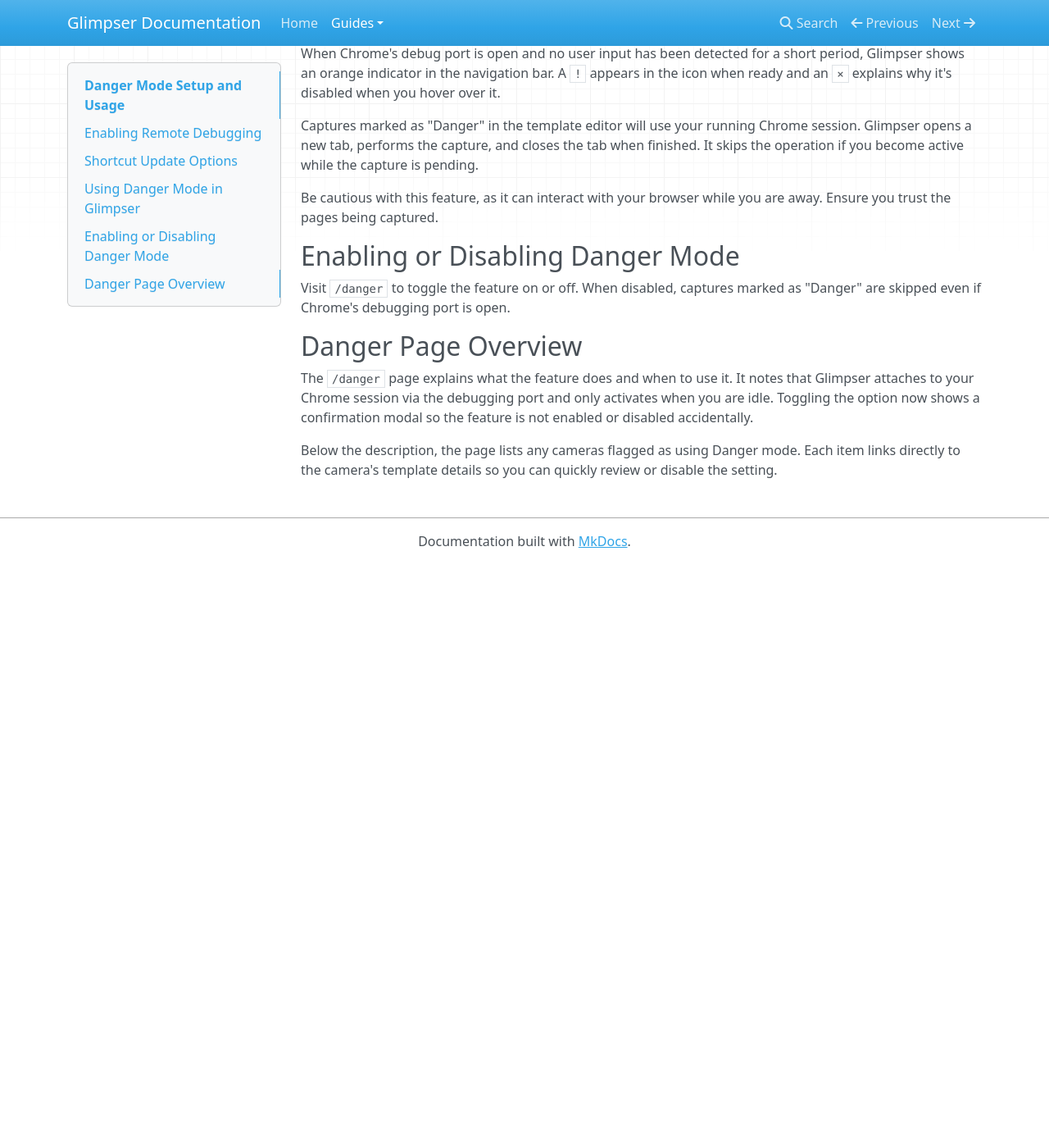
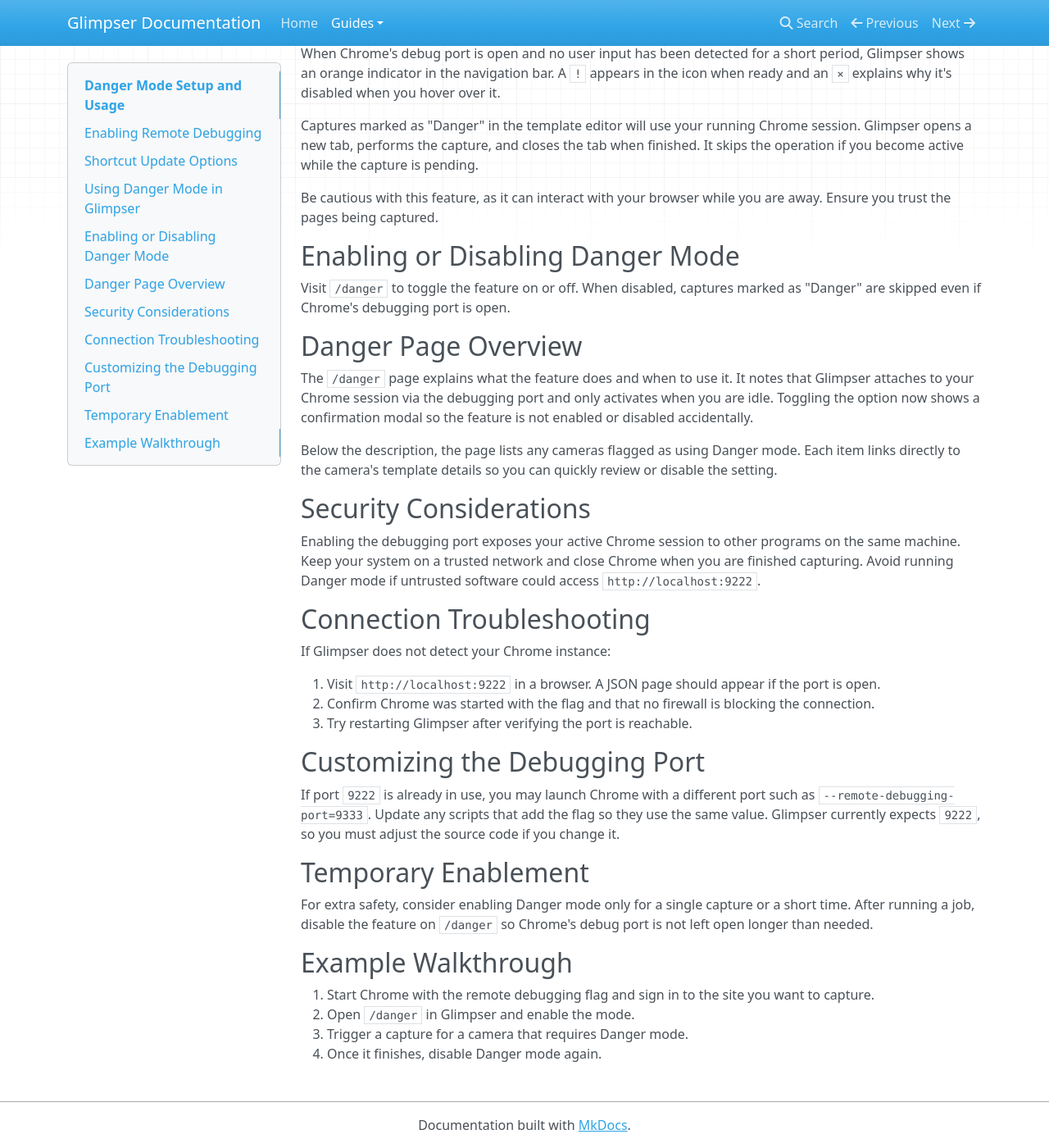
Before and after one commit to KristopherKubicki/glimpser, an MkDocs documentation site: the page built from docs/danger_mode.md, in a window 1280 px wide and 1400 px high, scrolled down 813 px. Shown: the whole window at 82% size. Built offline with MkDocs 1.6.1, drawn with Linux system fonts in a browser that asks for light colours; nearby versions of some CDN libraries; before the commit the page ends 1501 px from its top, so only the background shows below that.

Commit message:
docs: expand danger mode guidance

```diff
--- a/docs/danger_mode.md
+++ b/docs/danger_mode.md
@@ -45,3 +45,41 @@
 Below the description, the page lists any cameras flagged as using Danger mode.
 Each item links directly to the camera's template details so you can quickly
 review or disable the setting.
+
+## Security Considerations
+
+Enabling the debugging port exposes your active Chrome session to other
+programs on the same machine. Keep your system on a trusted network and close
+Chrome when you are finished capturing. Avoid running Danger mode if untrusted
+software could access `http://localhost:9222`.
+
+## Connection Troubleshooting
+
+If Glimpser does not detect your Chrome instance:
+
+1. Visit `http://localhost:9222` in a browser. A JSON page should appear if the
+   port is open.
+2. Confirm Chrome was started with the flag and that no firewall is blocking the
+   connection.
+3. Try restarting Glimpser after verifying the port is reachable.
+
+## Customizing the Debugging Port
+
+If port `9222` is already in use, you may launch Chrome with a different port
+such as `--remote-debugging-port=9333`. Update any scripts that add the flag so
+they use the same value. Glimpser currently expects `9222`, so you must adjust
+the source code if you change it.
+
+## Temporary Enablement
+
+For extra safety, consider enabling Danger mode only for a single capture or a
+short time. After running a job, disable the feature on `/danger` so Chrome's
+debug port is not left open longer than needed.
+
+## Example Walkthrough
+
+1. Start Chrome with the remote debugging flag and sign in to the site you want
+   to capture.
+2. Open `/danger` in Glimpser and enable the mode.
+3. Trigger a capture for a camera that requires Danger mode.
+4. Once it finishes, disable Danger mode again.
```
